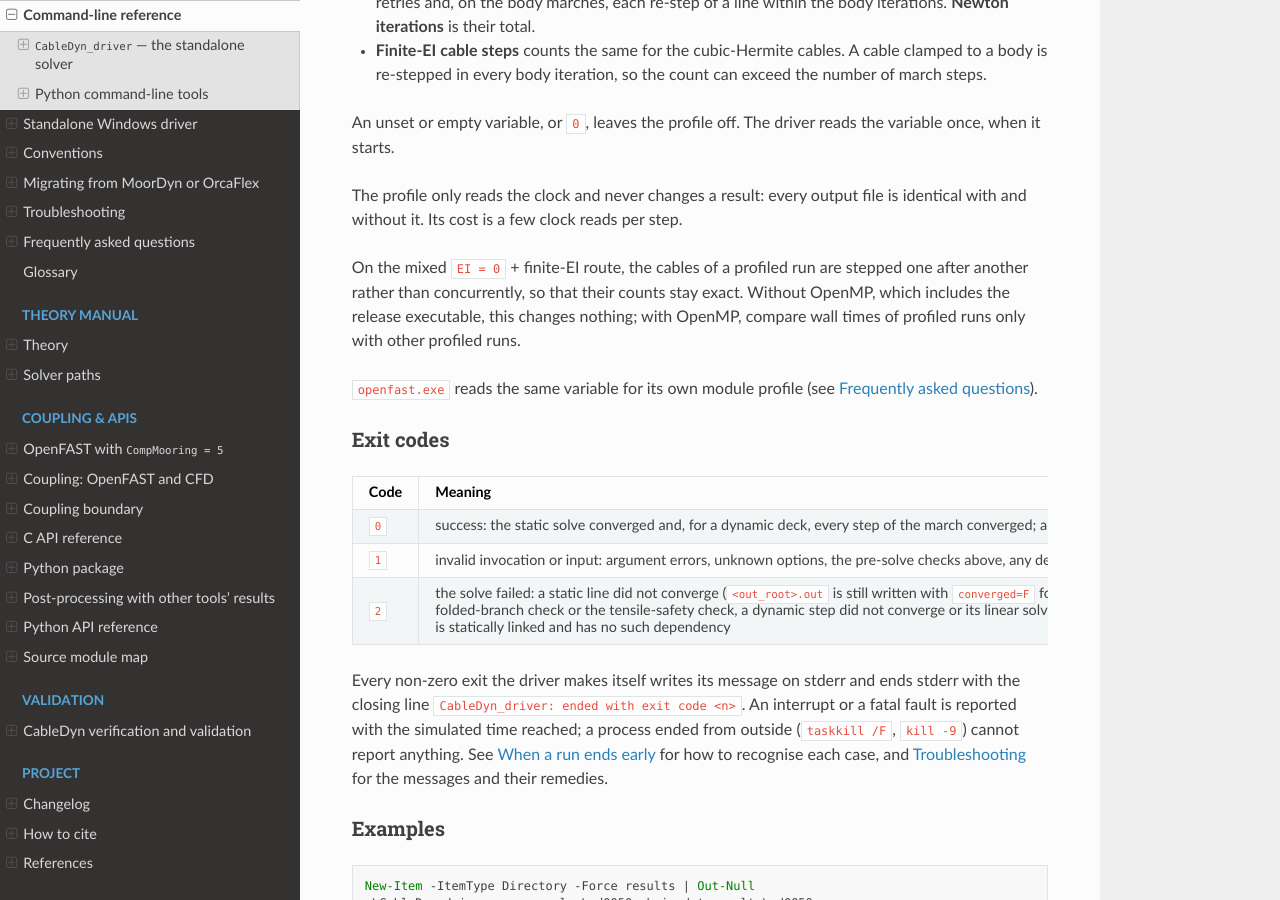
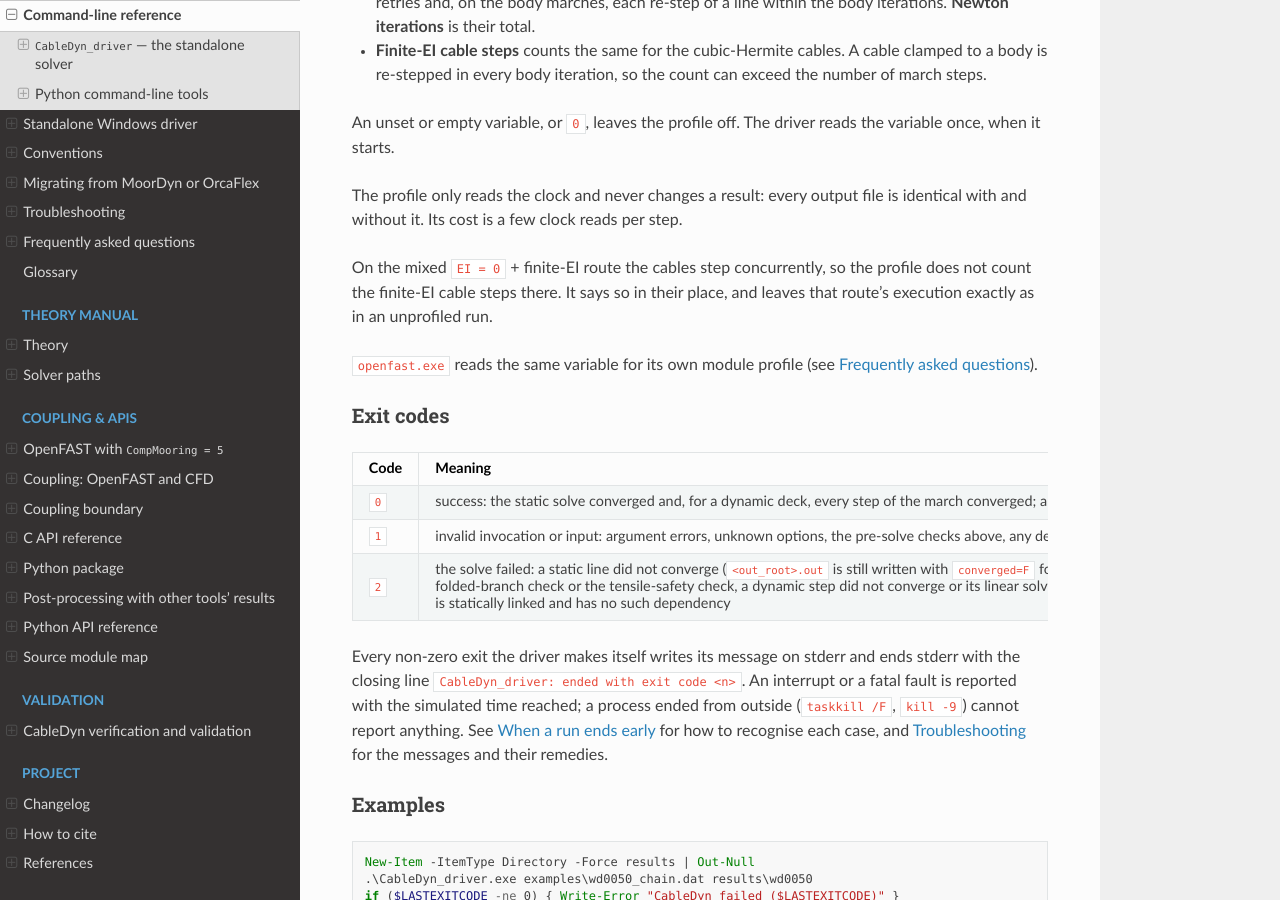
Before and after one commit to SMI-Lab-Inha/CableDyn, a Sphinx documentation site: the page built from doc/cli.rst, in a window 1280 px wide and 900 px high, scrolled down 3619 px. Built offline with Sphinx 7.4.7 and the Read the Docs theme 3.1.0, drawn with Linux system fonts in a browser that asks for light colours.

Commit message:
fix: keep the profiled run's execution and count steps when committed
A third review found four more points. The finite-EI step counters are
process-global, so with them armed the aggregate of the mixed EI = 0 +
finite-EI route stepped its cables one after another; the profile now
arms them only on the routes that step their cables in turn anyway, and
on the mixed route reports that the cable steps are not counted, so the
profiled run executes as an unprofiled one. The Hermite and the
objects-only marches entered the output phase before checking the step
status, so a failed step's time went to the outputs; they now check
first. Committed steps were counted in the progress report after the
outputs, so a step whose output failed was missed; every march now
counts a step when it has passed its checks, before its outputs.

Signed-off-by: Jae Hoon Seo <jaehoon.seo@inha.ac.kr>

```diff
--- a/doc/cli.rst
+++ b/doc/cli.rst
@@ -203,10 +203,9 @@
 The profile only reads the clock and never changes a result: every output file is identical
 with and without it. Its cost is a few clock reads per step.
 
-On the mixed ``EI = 0`` + finite-EI route, the cables of a profiled run are stepped one after
-another rather than concurrently, so that their counts stay exact. Without OpenMP, which
-includes the release executable, this changes nothing; with OpenMP, compare wall times of
-profiled runs only with other profiled runs.
+On the mixed ``EI = 0`` + finite-EI route the cables step concurrently, so the profile does not
+count the finite-EI cable steps there. It says so in their place, and leaves that route's
+execution exactly as in an unprofiled run.
 
 ``openfast.exe`` reads the same variable for its own module profile (see :doc:`faq`).
 
```
Also changed, not shown: CHANGELOG.md (+4 -3 lines), 2 other files.
